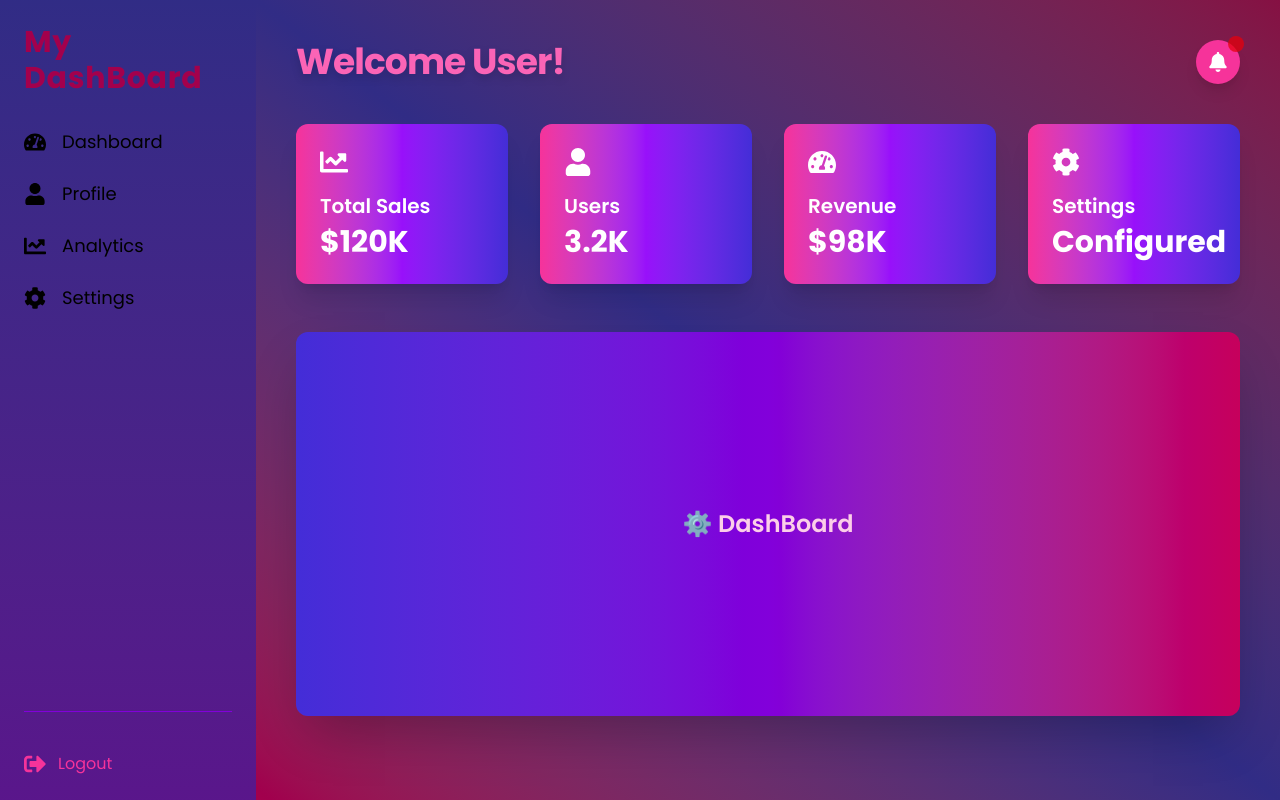
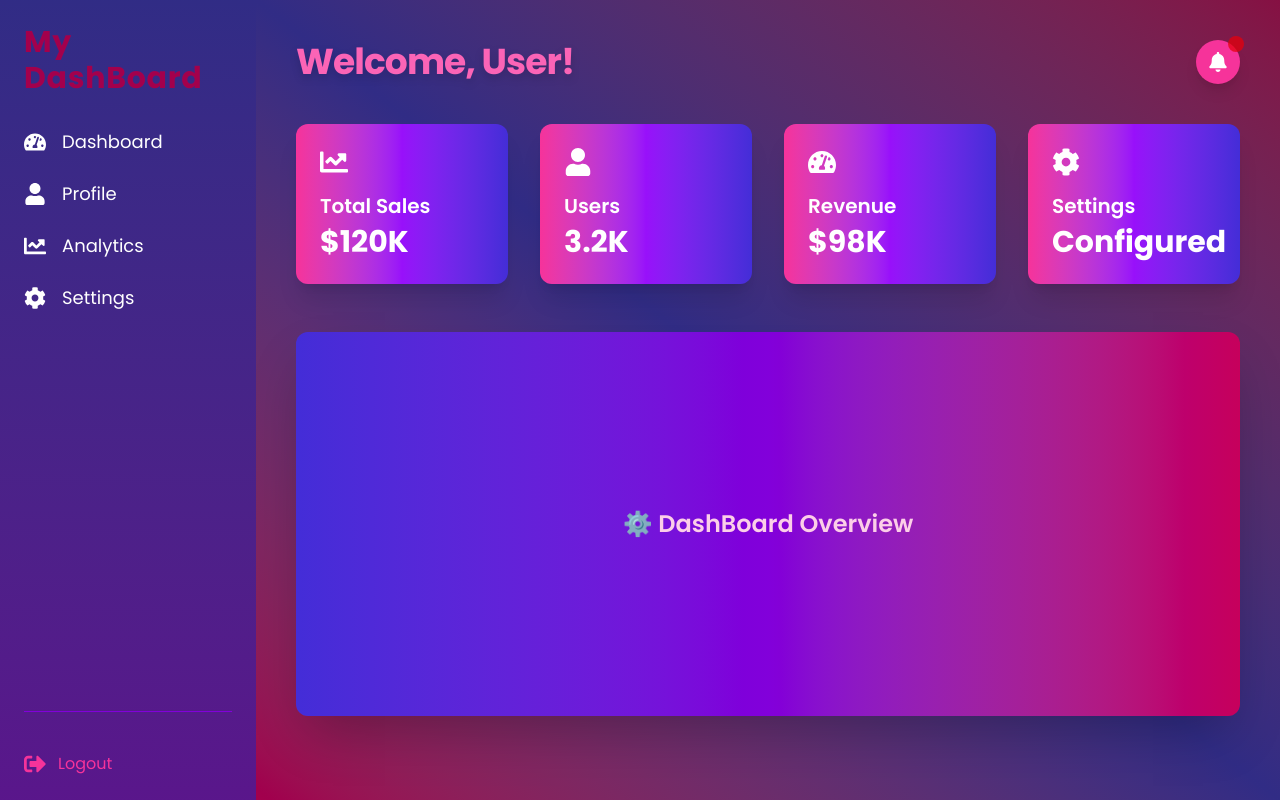
Before and after one commit to faizannasim/LoginAuth, a React (Vite) app: page /dashboard in a window 1280 px wide. Built offline with nearby package versions, Linux system fonts and the light colour scheme.

Commit message:
Update Dashboard.jsx

```diff
--- a/src/Component/Dashboard.jsx
+++ b/src/Component/Dashboard.jsx
@@ -1,9 +1,61 @@
-import React from "react";
-import {FaTachometerAlt,FaUser,FaChartLine,  FaCog, FaSignOutAlt,FaBell,}from "react-icons/fa";
+import React, { useState, useEffect } from "react";
+
+import {
+  FaTachometerAlt,
+  FaUser,
+  FaChartLine,
+  FaCog,
+  FaSignOutAlt,
+  FaBell,
+} from "react-icons/fa";
+
+function Dashboard() {
+  const [selectedSection, setSelectedSection] = useState("dashboard");
+  const [email, setEmail] = useState("");
 
 
-function Dashboard() {
 
+  useEffect(()=>{
+    const storedEmail =  localStorage.getItem("email")
+    setEmail(storedEmail)
+
+
+  },[])
+
+
+  {/*
+      const [apiData, setApiData] = useState(null);
+    this is for api
+    {useEffect(() => {
+    const storedEmail = localStorage.getItem("email");
+    const storedToken = localStorage.getItem("accessToken");
+
+    setEmail(storedEmail);
+
+    if (
+      storedEmail === "faizannasim59@gmail.com" &&
+      storedToken
+    ) {
+      fetch("https://api.github.com/user/repos", {
+        method: "GET",
+        headers: {
+          Authorization: `Bearer ${storedToken}`,
+        },
+      })
+        .then((res) => res.json())
+        .then((data) => {
+          setApiData(data);
+          console.log("GitHub Data:", data);
+        })
+        .catch((error) => {
+          console.error("API Error:", error);
+        });
+    }
+  }, []); */}
+
+
+
+  const isOwner = email === "faizannasim59@gmail.com";
 
   const navItems = [
     { title: "Total Sales", value: "$120K", icon: <FaChartLine size={28} /> },
@@ -14,56 +66,65 @@ function Dashboard() {
 
   return (
     <div className="flex">
+
       <aside className="min-h-screen w-64 bg-gradient-to-b from-indigo-900 to-purple-900 shadow-lg flex flex-col p-6">
         <h1 className="font-extrabold text-3xl text-pink-800 mb-8 tracking-wide">
           My DashBoard
         </h1>
         <nav className="flex flex-col gap-6 text-lg">
-          <a
-            href="#"
-            className="flex items-center gap-4 hover:text-pink-400 transition-colors"
+          <button
+            onClick={() => setSelectedSection("dashboard")}
+            className="flex items-center gap-4 hover:text-pink-400 text-white transition-colors"
           >
             <FaTachometerAlt size={22} /> Dashboard
-          </a>
-          <a
-            href="#"
-            className="flex items-center gap-4 hover:text-pink-400 transition-colors"
+          </button>
+          <button
+            onClick={() => setSelectedSection("profile")}
+            className="flex items-center gap-4 hover:text-pink-400 text-white transition-colors"
           >
             <FaUser size={22} /> Profile
-          </a>
-          <a
-            href="#"
-            className="flex items-center gap-4 hover:text-pink-400 transition-colors"
+          </button>
+          <button
+            onClick={() => setSelectedSection("analytics")}
+            className="flex items-center gap-4 hover:text-pink-400 text-white transition-colors"
           >
             <FaChartLine size={22} /> Analytics
-          </a>
-          <a
-            href="#"
-            className="flex items-center gap-4 hover:text-pink-400 transition-colors"
+          </button>
+          <button
+            onClick={() => setSelectedSection("settings")}
+            className="flex items-center gap-4 hover:text-pink-400 text-white transition-colors"
           >
             <FaCog size={22} /> Settings
-          </a>
+          </button>
         </nav>
         <div className="mt-auto pt-10 border-t border-purple-700">
-          <button className="flex items-center gap-3 text-pink-500 hover:text-pink-400 transition-colors cursor-pointer">
+          <button
+            className="flex items-center gap-3 text-pink-500 hover:text-pink-400 transition-colors cursor-pointer"
+            onClick={() => {
+              localStorage.clear();
+              window.location.href = "/login";
+            }}
+          >
             <FaSignOutAlt size={22} /> Logout
           </button>
         </div>
       </aside>
 
+
       <main className="flex-1 p-10 bg-gradient-to-tr from-pink-800 via-indigo-900 to-pink-900 overflow-auto">
         <header className="flex justify-between items-center mb-10">
           <h2 className="text-4xl font-bold tracking-tight text-pink-400 drop-shadow-lg">
-            Welcome User!
+            Welcome, {email || "User"}!
           </h2>
           <button className="relative bg-pink-500 hover:bg-pink-600 text-white p-3 rounded-full shadow-lg transition-transform hover:scale-110">
             <FaBell size={20} />
-            <span className="absolute -top-1 -right-1 bg-red-600 rounded-full w-4 h-4 flex items-center justify-center text-xs font-bold animate-pulse">
-
-            </span>
+            <span className="absolute -top-1 -right-1 bg-red-600 rounded-full w-4 h-4 flex items-center justify-center text-xs font-bold animate-pulse"></span>
           </button>
         </header>
 
+        {/* Dashboard mapppp */}
+        {selectedSection === "dashboard" && (
+          <>
             <section className="grid grid-cols-1 sm:grid-cols-2 lg:grid-cols-4 gap-8 mb-12">
               {navItems.map(({ title, value, icon }, i) => (
                 <div
@@ -77,11 +138,51 @@ function Dashboard() {
               ))}
             </section>
             <section className="bg-gradient-to-r from-indigo-700 via-purple-700 to-pink-700 rounded-xl p-6 shadow-2xl h-96 flex flex-col justify-center items-center text-pink-200 text-2xl font-semibold select-none">
-        ⚙️ DashBoard
+              ⚙️ DashBoard Overview
             </section>
-      </main>
+          </>
+        )}
+
+        {/* Profile  logiccccc*/}
+        {selectedSection === "profile" && (
+          <section className="bg-purple-900 text-white rounded-xl p-10 text-2xl font-bold shadow-2xl text-center">
+            {isOwner ? (
+              <div>
+                👤 <p>Name: Faizan Nasim</p>
+                <p>Email: {email}</p>
+                <p>Role: Admin</p>
+              </div>
+            ) : (
+              <p className="text-pink-300">Welcome! Excited to have you on board</p>
+            )}
+          </section>
+        )}
 
 
+        {selectedSection === "analytics" && (
+          <section className="bg-indigo-800 text-white rounded-xl p-10 text-2xl font-bold shadow-2xl text-center">
+            {isOwner ? (
+              <div>
+                📊 <p>Sales: 120K</p>
+                <p>Users: 3.2K</p>
+                <p>Revenue: 98K</p>
+
+              </div>
+            ) : (
+              <p className="text-pink-300">
+                No analytics available for this account.
+              </p>
+            )}
+          </section>
+        )}
+
+
+        {selectedSection === "settings" && (
+          <section className="bg-pink-800 text-white rounded-xl p-10 text-2xl font-bold shadow-2xl text-center">
+            ⚙️ Settings Section
+          </section>
+        )}
+      </main>
     </div>
   );
 }
```
Lines whose indentation alone changed are shown as unchanged.
